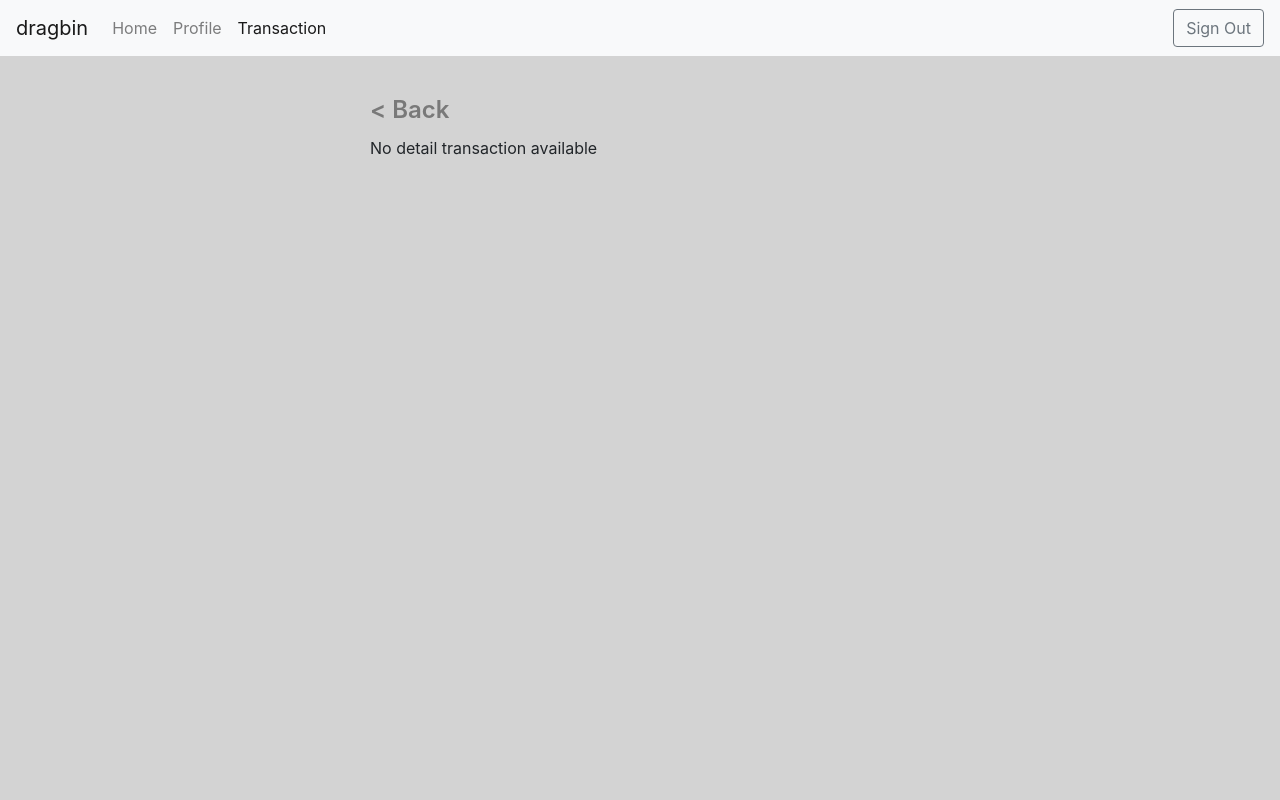
After one commit to tandrysyawaludin/dragbin, a CodeIgniter app: page /database/index.php/transaction_list/show_detail_transaction in a window 1280 px wide. The commit adds this page. Run offline with CodeIgniter, Linux system fonts and the light colour scheme; data comes from the database, SQL or seed files in the repository.

Commit message:
add see more transaction

```diff
--- a/application/config/database.php
+++ b/application/config/database.php
@@ -82,7 +82,7 @@ $db['default'] = array(
 	'dbdriver' => 'mysqli',
 	'dbprefix' => '',
 	'pconnect' => FALSE,
-	'db_debug' => (ENVIRONMENT !== 'production'),
+	'db_debug' => (ENVIRONMENT === 'production'),
 	'cache_on' => FALSE,
 	'cachedir' => '',
 	'char_set' => 'utf8',
--- a/application/controllers/Signin.php
+++ b/application/controllers/Signin.php
@@ -31,7 +31,6 @@ class Signin extends MY_Controller {
 			$data_session = array(
 				'user_id' => $data["user_id"],
 				'user_name' => $data["user_name"],
-				'user_photo' => $data["user_photo"],
 				'message' => 'Signin Success',
 				'status' => 'success',
 			);
--- a/application/controllers/Transaction_list.php
+++ b/application/controllers/Transaction_list.php
@@ -6,20 +6,24 @@ class Transaction_List extends MY_Controller {
 	function __construct() {
         parent::__construct();
         $this->load->model('transaction');
+        $this->load->model('user');
 		$this->load->helper('url');
 	}
 
 	function index() {
 	    $page = $this->input->get('page', TRUE);
 	    $transaction_status = 'offered';
+	    $transaction_target = 'to_me';
 
 		if ($this->verify_signedin()) {
-		    $transactions = $this->show_sell_transactions_by_status_and_order_by($transaction_status, $page);
+		    $transactions = $this->show_transactions_by_status_and_order_by($transaction_target, $transaction_status, $page);
 		    $data = array(
 		        'transactions' => $transactions,
 		        'next_page' => $page+1,
 		        'current_page' => $page,
-		        'transaction_status' => $transaction_status
+		        'transaction_status' => $transaction_status,
+		        'transaction_target' => $transaction_target,
+		        'currency' => 'Rp'
 		    );
 		    $this->load->view('transaction_list_page', $data);
 		}
@@ -30,15 +34,18 @@ class Transaction_List extends MY_Controller {
 
 	function filter_transaction() {
 	    $transaction_status = $this->input->get('ts', TRUE);
+	    $transaction_target = $this->input->get('tt', TRUE);
 	    $page = $this->input->get('page', TRUE);
 
 		if ($this->verify_signedin()) {
-		    $transactions = $this->show_sell_transactions_by_status_and_order_by($transaction_status, $page);
+		    $transactions = $this->show_transactions_by_status_and_order_by($transaction_target, $transaction_status, $page);
 		    $data = array(
 		        'transactions' => $transactions,
 		        'next_page' => $page+1,
 		        'current_page' => $page,
-		        'transaction_status' => $transaction_status
+		        'transaction_status' => $transaction_status,
+		        'transaction_target' => $transaction_target,
+		        'currency' => 'Rp'
 		    );
 		    $this->load->view('transaction_list_page', $data);
 		}
@@ -47,15 +54,36 @@ class Transaction_List extends MY_Controller {
 		}
 	}
 
-	function show_sell_transactions_by_status_and_order_by($status, $page) {
+	function show_transactions_by_status_and_order_by($transaction_target, $transaction_status, $page) {
 	    $param = array(
-	        "user_id" => $this->session->user_id,
-	        "status" => $status,
+	        "status" => $transaction_status,
 	        "column" => 'updated_at',
 	        "sort" => 'desc',
 	        "next_offset" => 10*$page
         );
-	    return $this->transaction->get_sell_transactions_by_status_and_order_by($param);
+
+        if ($transaction_target == 'from_me') {
+            $param["seller_id"] = $this->session->user_id;
+        }
+        else {
+            $param["buyer_id"] = $this->session->user_id;
+        }
+
+	    return $this->transaction->get_transactions_by_status_and_order_by($param);
+	}
+
+	function show_detail_transaction() {
+	    $params['transaction_id'] = $this->input->get('id', TRUE);
+
+	    if ($this->input->get('tt', TRUE) == 'from_me') {
+            $params["seller_id"] = $this->session->user_id;
+        }
+        else {
+            $params["buyer_id"] = $this->session->user_id;
+        }
+
+	    $data = array('transaction' => $this->transaction->get_transaction_by_id($params));
+	    $this->load->view('transaction_detail_page', $data);
 	}
 
 	function create_offer() {
@@ -65,6 +93,9 @@ class Transaction_List extends MY_Controller {
 	}
 
 	function post_new_offer() {
+	    $user_id = $this->user->verify_partner_code($this->input->post('partner_code'));
+
+	    if ($user_id > 0) {
     	    $data = array(
                 'partner_code' => $this->input->post('partner_code'),
                 'total_pay' => $this->input->post('total_pay'),
@@ -89,4 +120,14 @@ class Transaction_List extends MY_Controller {
             $this->session->set_userdata($data_session);
             redirect('transaction_list');
 	    }
+	    else {
+	        $data_session = array(
+                'status' => 'failed',
+                'message' => 'Partner Code is not valid'
+            );
+
+            $this->session->set_userdata($data_session);
+            redirect('transaction_list');
 	    }
+	}
+}
--- a/application/models/Transaction.php
+++ b/application/models/Transaction.php
@@ -13,7 +13,7 @@ class Transaction extends CI_Model {
 		return $this->db->affected_rows();
 	}
 
-    function get_sell_transactions_by_status_and_order_by($params) {
+    function get_transactions_by_status_and_order_by($params) {
 	    $this->db->select('
 	        transactions.id as id,
 	        transactions.total_pay as total_pay,
@@ -21,11 +21,43 @@ class Transaction extends CI_Model {
 	        transactions.status as status,
 	        transactions.updated_at as updated_at
 	    ');
-        $this->db->join('users', 'users.id = transactions.seller_id');
-        $this->db->where('transactions.seller_id', $params['user_id']);
+        if (isset($params["seller_id"])) {
+            $this->db->select('users.name as buyer_name');
+	        $this->db->join('users', 'users.id = transactions.buyer_id');
+            $this->db->where('transactions.seller_id', $params['seller_id']);
+        }
+        else {
+            $this->db->select('users.name as seller_name');
+	        $this->db->join('users', 'users.id = transactions.seller_id');
+            $this->db->where('transactions.buyer_id', $params['buyer_id']);
+        }
         $this->db->where('transactions.status', $params['status']);
         $this->db->order_by("transactions.{$params['column']}", $params['sort']);
         $data = $this->db->get('transactions', 10, $params['next_offset'])->result_array();
 		return $data;
 	}
+
+	function get_transaction_by_id($params) {
+	    $this->db->select('
+	        transactions.total_pay,
+	        transactions.description,
+	        transactions.status,
+	        transactions.courier_name,
+	        transactions.courier_phone_number,
+	        transactions.updated_at
+	    ');
+        if (isset($params["seller_id"])) {
+            $this->db->select('users.name as buyer_name');
+	        $this->db->join('users', 'users.id = transactions.buyer_id');
+            $this->db->where('transactions.seller_id', $params['seller_id']);
+        }
+        else {
+            $this->db->select('users.name as seller_name');
+	        $this->db->join('users', 'users.id = transactions.seller_id');
+            $this->db->where('transactions.buyer_id', $params['buyer_id']);
+        }
+	    $this->db->where('transactions.id', $params['transaction_id']);
+        $data = $this->db->get('transactions', 1)->row();
+		return $data;
+	}
 }
--- a/application/models/User.php
+++ b/application/models/User.php
@@ -26,7 +26,7 @@ class User extends CI_Model{
     		$data_result = array(
     		    'user_id' => $data->row()->id,
     		    'user_name' => $data->row()->name,
-    		    'user_photo' => $data->row()->photo,
+    		    'user_partner_code' => $data->row()->partner_code,
     	    );
 		}
 
@@ -47,4 +47,12 @@ class User extends CI_Model{
 		$this->db->where("email", $email);
 		$this->db->update("users", $new_data);
 	}
+
+	function verify_partner_code($partner_code) {
+	    $where = array(
+			'partner_code' => $partner_code
+		);
+		$data = $this->db->get_where('users', $where);
+		return $data->row()->id;
+	}
 }
--- /dev/null
+++ b/application/views/transaction_detail_page.php
@@ -0,0 +1,92 @@
+<?php
+defined('BASEPATH') OR exit('No direct script access allowed');
+?><!DOCTYPE html>
+<html lang="en">
+<head>
+    <meta charset="utf-8">
+    <meta name="viewport" content="width=device-width, initial-scale=1, shrink-to-fit=no">
+    <meta name="description" content="dragbin is an application which help future of recycle">
+    <meta name="author" content="tandry syawaludin">
+	<title>Transaction Detail</title>
+
+	<link href="<?php echo base_url()?>assets/styles/bootstrap.min.css" rel="stylesheet" crossorigin="anonymous">
+	<link href="<?php echo base_url()?>assets/styles/home.css" rel="stylesheet" crossorigin="anonymous">
+</head>
+
+<body>
+    <nav class="navbar fixed-top navbar-expand-lg navbar-light bg-light">
+        <a class="navbar-brand" href="/">dragbin</a>
+        <button class="navbar-toggler" type="button" data-toggle="collapse" data-target="#navbarSupportedContent" aria-controls="navbarSupportedContent" aria-expanded="false" aria-label="Toggle navigation">
+            <span class="navbar-toggler-icon"></span>
+        </button>
+
+        <div class="collapse navbar-collapse" id="navbarSupportedContent">
+            <ul class="navbar-nav mr-auto">
+                <li class="nav-item">
+                    <a class="nav-link" href="/index.php/home">Home</a>
+                </li>
+                <li class="nav-item">
+                    <a class="nav-link" href="/index.php/profile">Profile</a>
+                </li>
+                <li class="nav-item active">
+                    <a class="nav-link" href="/index.php/transaction_list">Transaction <span class="sr-only">(current)</span></a>
+                </li>
+            </ul>
+            <a href="<?php echo base_url(), "index.php/signin/revoke_auth_authentication" ?>" class="btn btn-outline-secondary my-2 my-sm-0" role="button">Sign Out</a>
+        </div>
+    </nav>
+
+    <div class="container">
+
+        <div class="row mt-4">
+            <div class="col-md-4 offset-md-3 col-sm-12">
+                <ul class="nav">
+                    <li class="nav-item">
+                        <a class="nav-link transaction-menu" href="/index.php/transaction_list">
+                            < Back
+                        </a>
+                    </li>
+                </ul>
+            </div>
+        </div>
+
+        <div class="row">
+            <div class="col-md-6 offset-md-3 col-sm-12">
+                <?php if (sizeof($transaction) > 0) { ?>
+                    <ul class="list-unstyled">
+                        <li class="media post-container mb-4">
+                            <div class="media-body">
+                                <h5 class="mt-0 mb-0"><?php echo $currency.number_format($transaction->total_pay) ?></h5>
+                                <a href="#" class="badge badge-warning"><?php echo $transaction->status ?></a>
+                                <div><small class="text-muted"><?php echo date('m/d/Y H:i:s', strtotime($transaction->updated_at)) ?></small></div>
+                                <hr/>
+                                <p class="transaction-description">
+                                    <?php echo $transaction->description ?>
+                                </p>
+                                <hr/>
+                                <p class="transaction-description">
+                                    <?php echo "<span class='text-muted'>Buyer Name: </span>", isset($transaction->seller_name) ? $transaction->seller_name : $transaction->buyer_name ?><br/>
+                                    <?php echo "<span class='text-muted'>Courier Name: </span>", $transaction->courier_name ?><br/>
+                                    <?php echo "<span class='text-muted'>Courier Phone Number: </span>",$transaction->courier_phone_number ?>
+                                </p>
+                                <div class="btn-group" role="group" aria-label="Basic example">
+                                    <a href="<?php echo "/index.php/transaction_list/", $transaction->id ?>" class="btn btn-success btn-sm">Accept & Pay</a>
+                                </div>
+                            </div>
+                        </li>
+                    </ul>
+                <?php
+                }
+                else {
+                    echo "No detail transaction available";
+                }
+                ?>
+            </div>
+        </div>
+    </div>
+
+    <script src="https://code.jquery.com/jquery-3.3.1.slim.min.js" integrity="sha384-q8i/X+965DzO0rT7abK41JStQIAqVgRVzpbzo5smXKp4YfRvH+8abtTE1Pi6jizo" crossorigin="anonymous"></script>
+    <script src="https://cdnjs.cloudflare.com/ajax/libs/popper.js/1.14.7/umd/popper.min.js" integrity="sha384-UO2eT0CpHqdSJQ6hJty5KVphtPhzWj9WO1clHTMGa3JDZwrnQq4sF86dIHNDz0W1" crossorigin="anonymous"></script>
+    <script src="https://stackpath.bootstrapcdn.com/bootstrap/4.3.1/js/bootstrap.min.js" integrity="sha384-JjSmVgyd0p3pXB1rRibZUAYoIIy6OrQ6VrjIEaFf/nJGzIxFDsf4x0xIM+B07jRM" crossorigin="anonymous"></script>
+</body>
+</html>
--- a/assets/styles/home.css
+++ b/assets/styles/home.css
@@ -32,3 +32,15 @@ body {
     font-size: 20px;
     font-weight: 600;
 }
+
+.transaction-menu {
+    padding-left: 0;
+    font-size: 24px;
+    color: #797979;
+    font-weight: 600;
+}
+
+.transaction-menu.active,
+.transaction-menu:hover {
+    color: black;
+}
--- a/index.php
+++ b/index.php
@@ -75,11 +75,11 @@ switch (ENVIRONMENT)
 		ini_set('display_errors', 0);
 		if (version_compare(PHP_VERSION, '5.3', '>='))
 		{
-			// error_reporting(E_ALL & ~E_NOTICE & ~E_DEPRECATED & ~E_STRICT & ~E_USER_NOTICE & ~E_USER_DEPRECATED);
+			error_reporting(E_ALL & ~E_NOTICE & ~E_DEPRECATED & ~E_STRICT & ~E_USER_NOTICE & ~E_USER_DEPRECATED);
 		}
 		else
 		{
-			// error_reporting(E_ALL & ~E_NOTICE & ~E_STRICT & ~E_USER_NOTICE);
+			error_reporting(E_ALL & ~E_NOTICE & ~E_STRICT & ~E_USER_NOTICE);
 		}
 	break;
 
```
Also changed, not shown: application/views/create_offer_page.php (+5 -5 lines), application/views/transaction_list_page.php (+33 -7 lines), 1 other file. Lines whose indentation alone changed are shown as unchanged.
